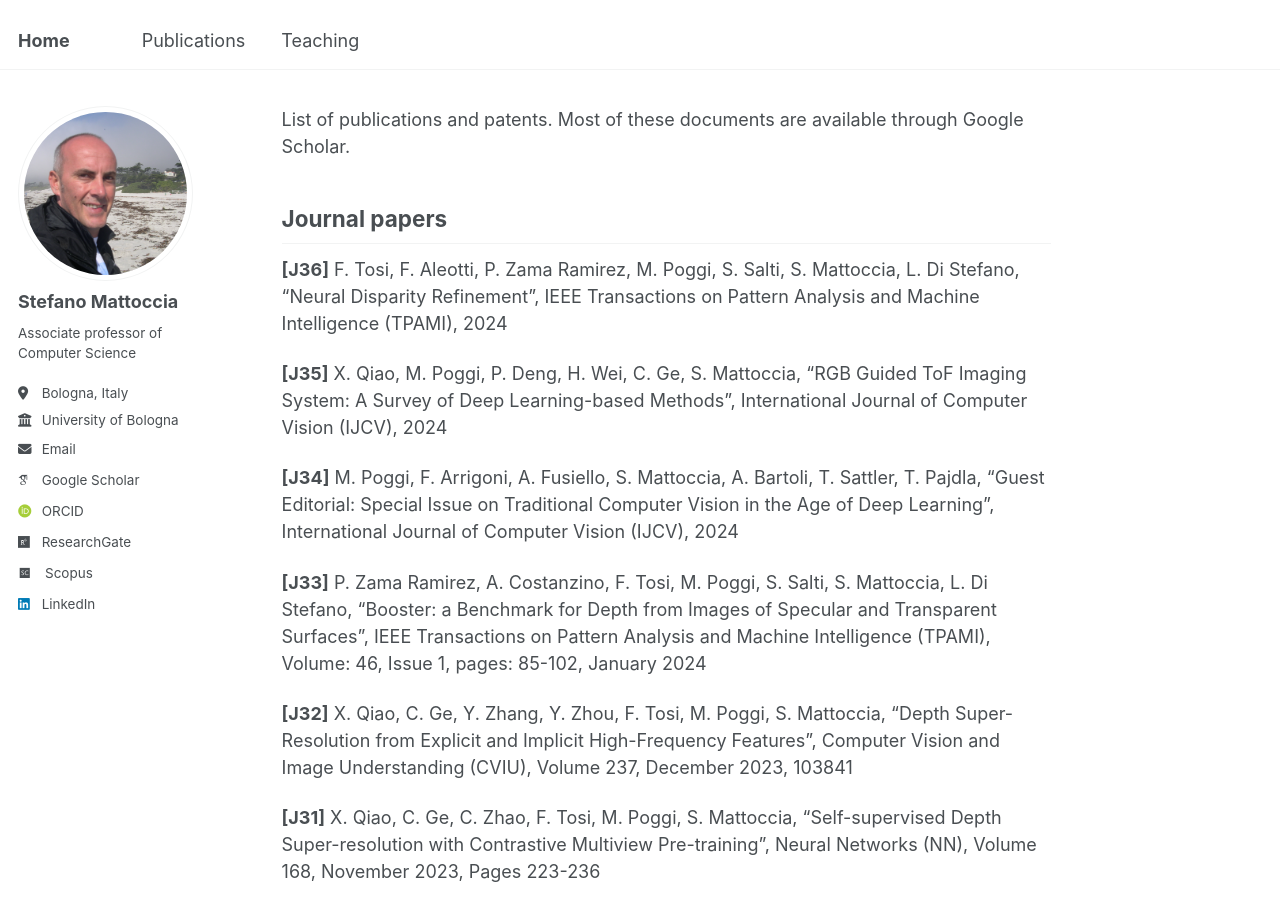
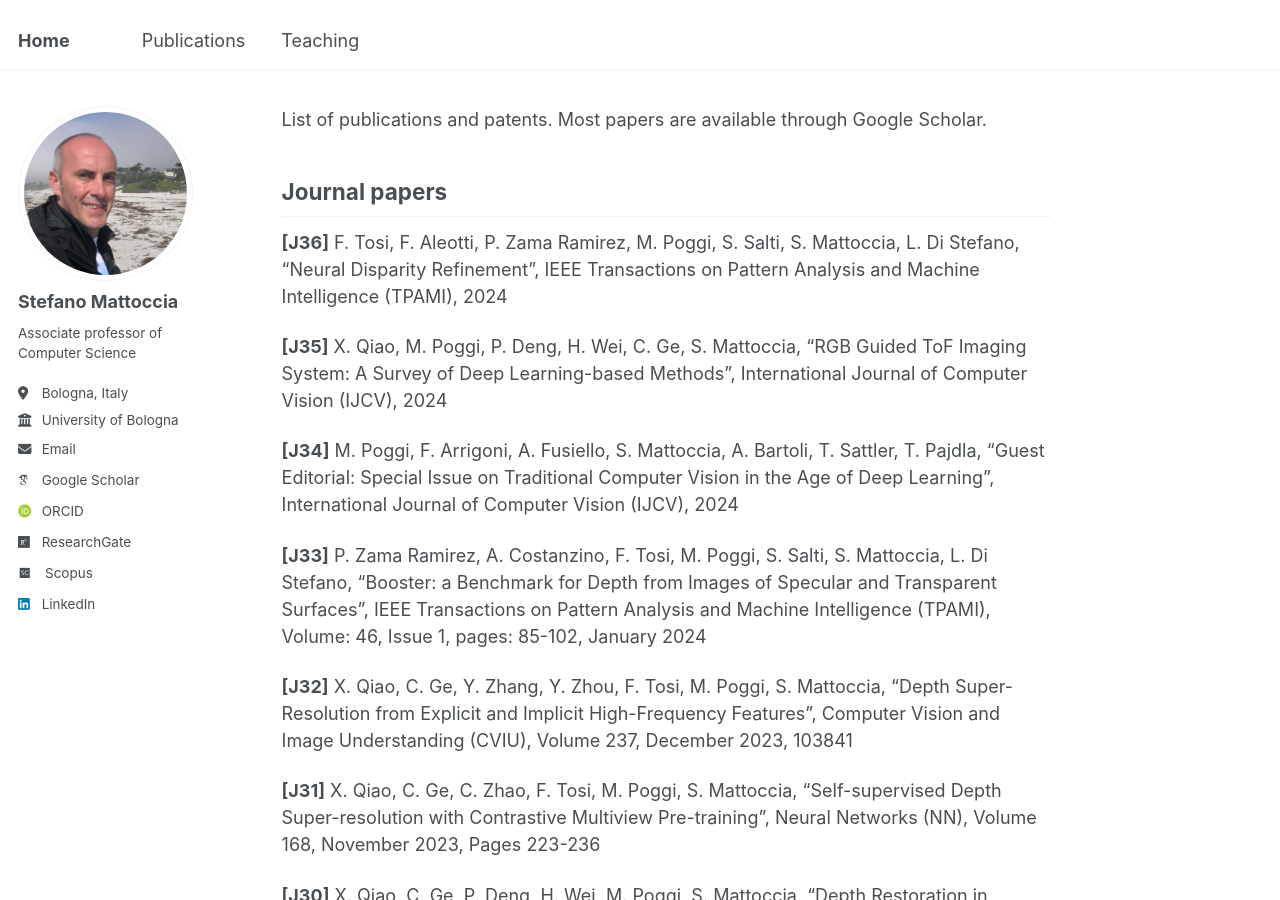
Before and after one commit to stefanomattoccia/stefanomattoccia.github.io, a Jekyll site: the page built from _pages/publications.md, in a window 1280 px wide and 900 px high. Built offline with Jekyll 4.4.1, drawn with Linux system fonts in a browser that asks for light colours; some web fonts are replaced.

Commit message:
Update publications.md

```diff
--- a/_pages/publications.md
+++ b/_pages/publications.md
@@ -7,7 +7,7 @@ redirect_from:
   - /publications.html
 ---
 
-List of publications and patents. Most of these documents are available through Google Scholar.
+List of publications and patents. Most papers are available through Google Scholar.
 
 Journal papers
 ------
```
